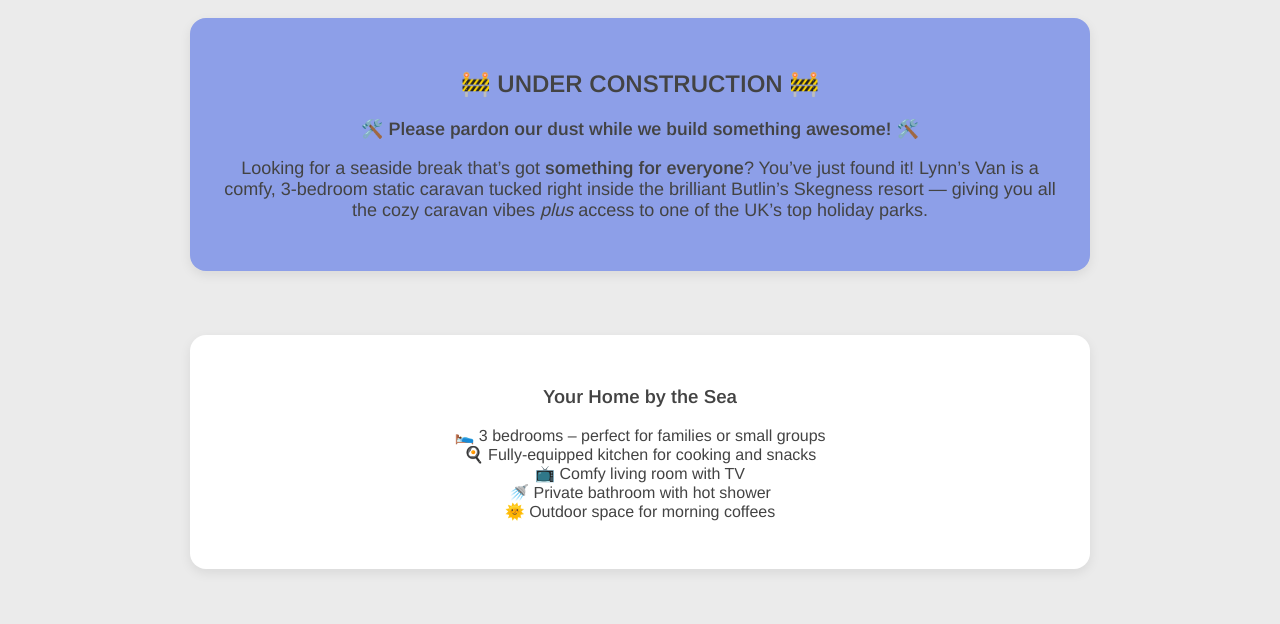
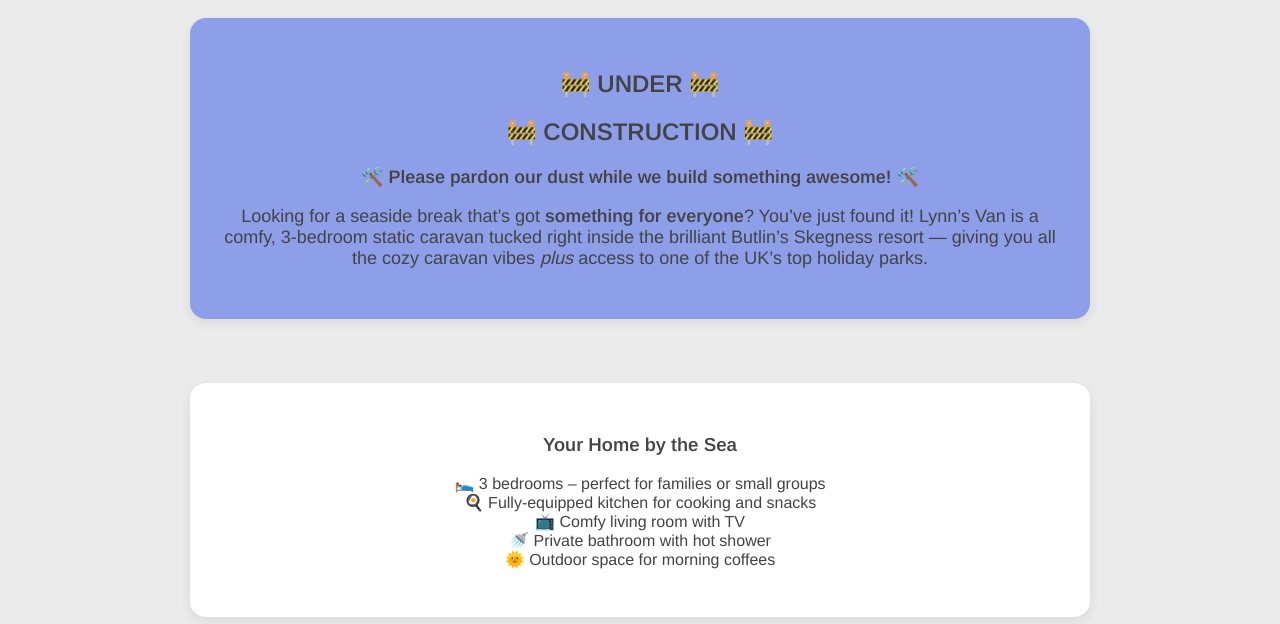
Before and after one commit to STUDIOPHOENIX/lynns-van-site, a plain HTML site: page index.html in a window 1280 px wide. Shown: the part 176-800 px from the top of the page. Drawn offline with nearby package versions, Linux system fonts and the light colour scheme.

Commit message:
Update index.html

```diff
--- a/index.html
+++ b/index.html
@@ -30,7 +30,8 @@
   <main style="padding: 2rem; box-sizing: border-box; display: flex; flex-direction: column; align-items: center;">
     <div style="width: 100%; max-width: 900px; display: flex; flex-direction: column; gap: 2rem;">
       <section class="hero" style="background: #8D9FE8; padding: 2rem; border-radius: 16px; box-shadow: 0 4px 12px rgba(0, 0, 0, 0.08); text-align: center;">
-        <h2>🚧 UNDER CONSTRUCTION 🚧</h2>
+        <h2>🚧 UNDER 🚧</h2>
+        <h2>🚧 CONSTRUCTION 🚧</h2>
         <p><strong>🛠️ Please pardon our dust while we build something awesome! 🛠️</strong></p>
         <p>Looking for a seaside break that’s got <strong>something for everyone</strong>? You’ve just found it! Lynn’s Van is a comfy, 3-bedroom static caravan tucked right inside the brilliant Butlin’s Skegness resort — giving you all the cozy caravan vibes <em>plus</em> access to one of the UK’s top holiday parks.</p>
       </section>
```
